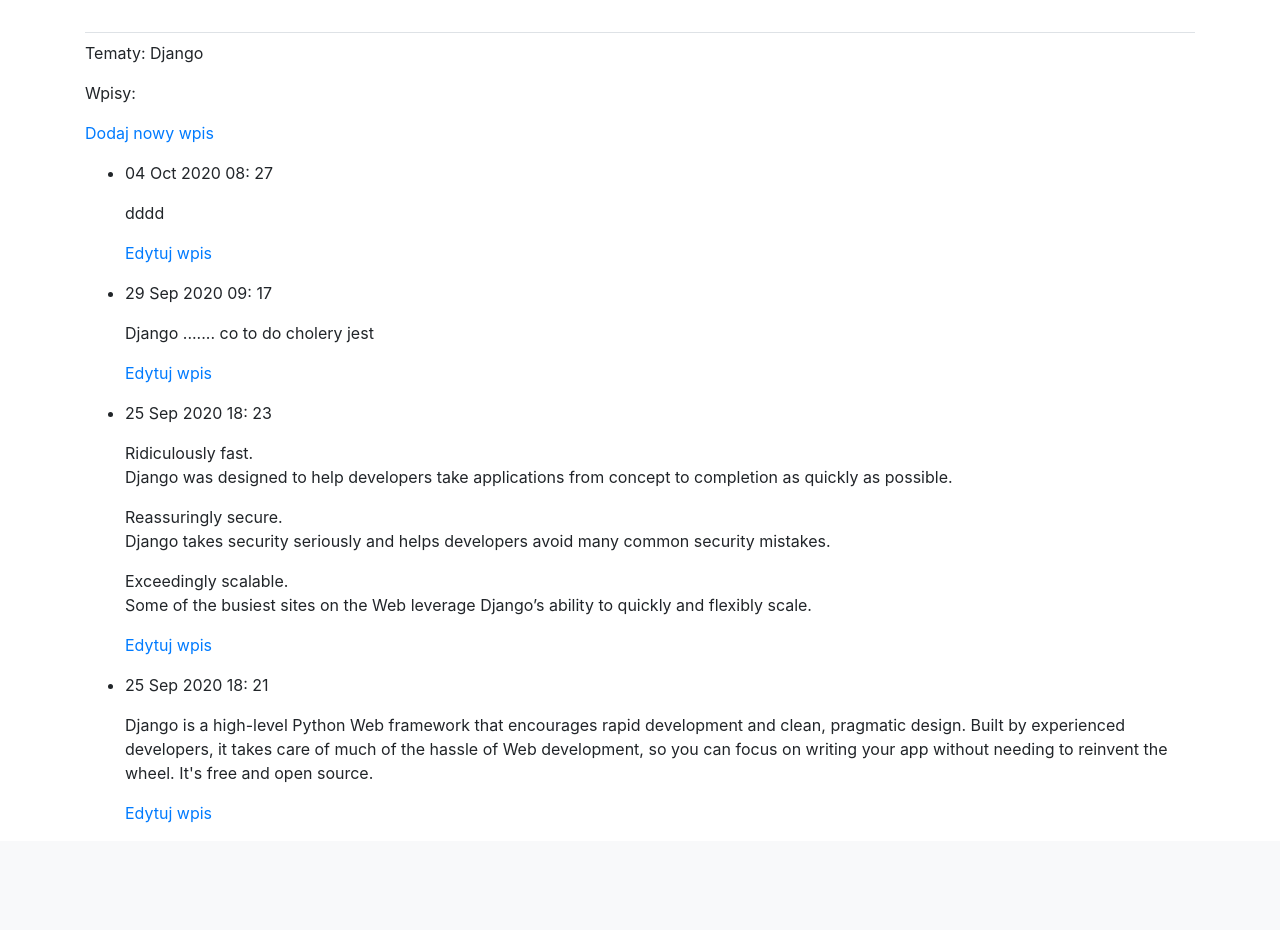
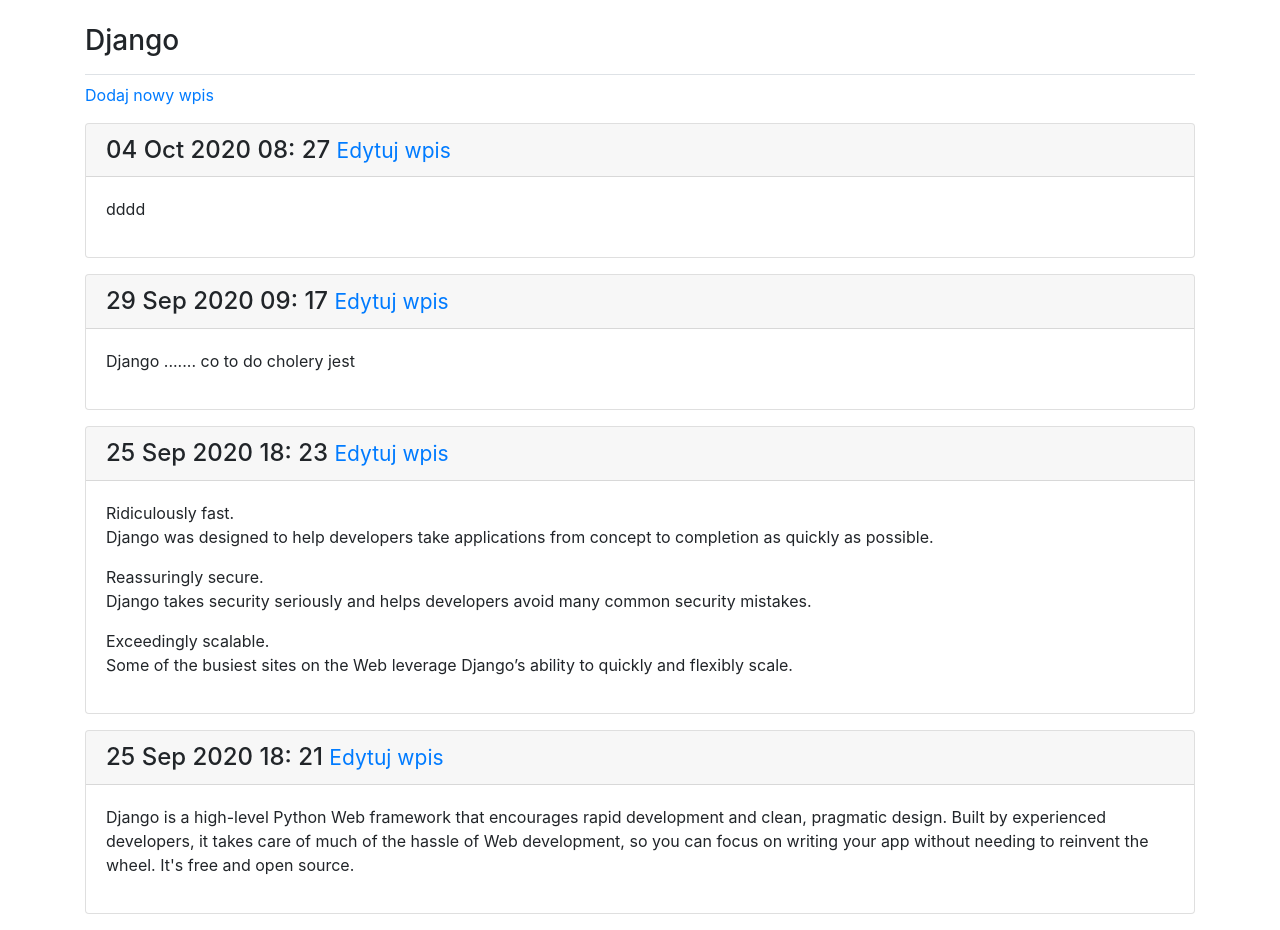
Before and after one commit to rucpata/LearningLog, a Django app: page /topics/1 in a window 1280 px wide. Shown: the part 58-988 px from the top of the page. Before the commit the page ends 881 px from the top, so only its background shows below. Run offline with Django 3.2, Linux system fonts and the light colour scheme; a user stored in the database is signed in; data comes from the database, SQL or seed files in the repository; both versions use the stored data as it was after the commit; some libraries are stand-ins or nearby versions.

Commit message:
style topic

```diff
--- a/learning_logs/templates/learning_logs/topic.html
+++ b/learning_logs/templates/learning_logs/topic.html
@@ -1,30 +1,33 @@
 {% extends 'learning_logs/base.html'%}
 
-
+{% block page_header %}
+  <h3>{{ topic }}</h3>
+{% endblock page_header %}
 
 
 
 {% block content %}
-    <p>Tematy: {{ topic }}</p>
-
-    <p>Wpisy:</p>
     <p>
         <a href="{% url 'learning_logs:new_entry' topic.id %}">Dodaj nowy wpis</a>
     </p>
 
-    <ul>
     {% for entry in entries %}
-        <li>
-            <p>{{ entry.date_added|date:' d M Y H: i' }}</p>
-            <p>{{ entry.text|linebreaks }}</p>
-            <p>
-                <a href="{% url 'learning_logs:edit_entry' entry.id %}">Edytuj wpis</a>
-            </p>
-        </li>
+        <div class="card mb-3">
+            <h4 class="card-header">
+                {{ entry.date_added|date:' d M Y H: i' }}
+                <small>
+                    <a href="{% url 'learning_logs:edit_entry' entry.id %}">Edytuj wpis</a>
+                </small>
+            </h4>
+
+            <div class="card-body">
+                {{ entry.text|linebreaks }}
+            </div>
+        </div>
     {% empty %}
-        <li>
+        <p>
             Nie ma jeszcze zadnego wpisu
-        </li>
+        </p>
     {% endfor %}
     </ul>
 
--- a/learning_logs/templates/learning_logs/topics.html
+++ b/learning_logs/templates/learning_logs/topics.html
@@ -1,5 +1,4 @@
 {% extends 'learning_logs/base.html'%}
-{% load bootstrap4 %}
 
 {% block page_header %}
     <h2>Tematy:</h2>
```
Also changed, not shown: db.sqlite3.
